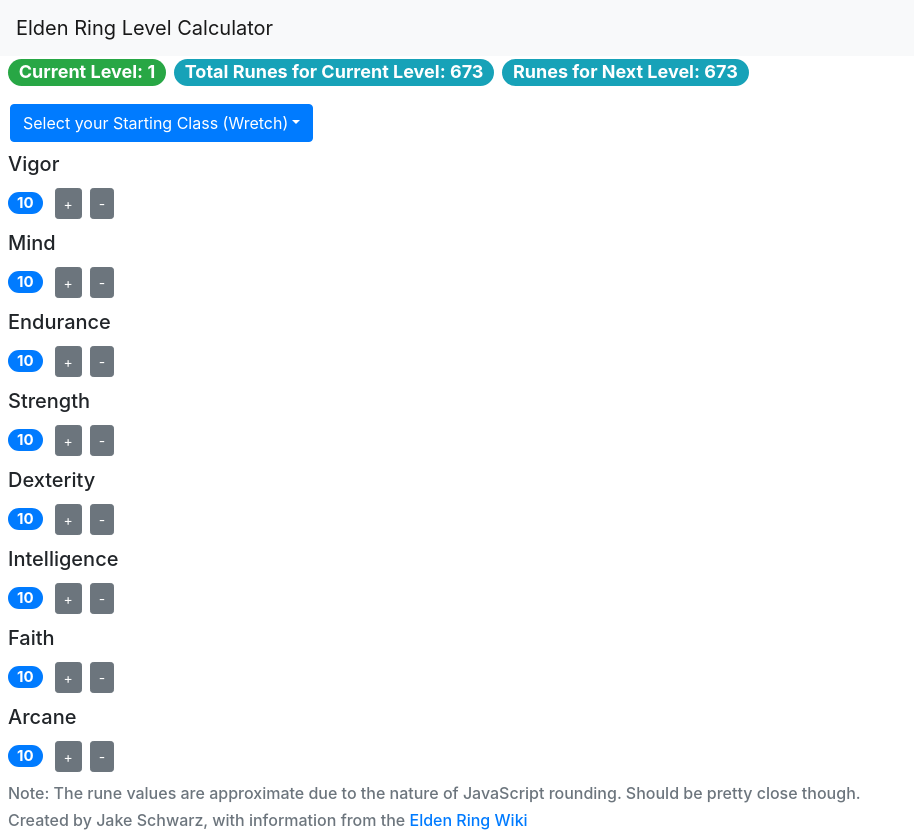
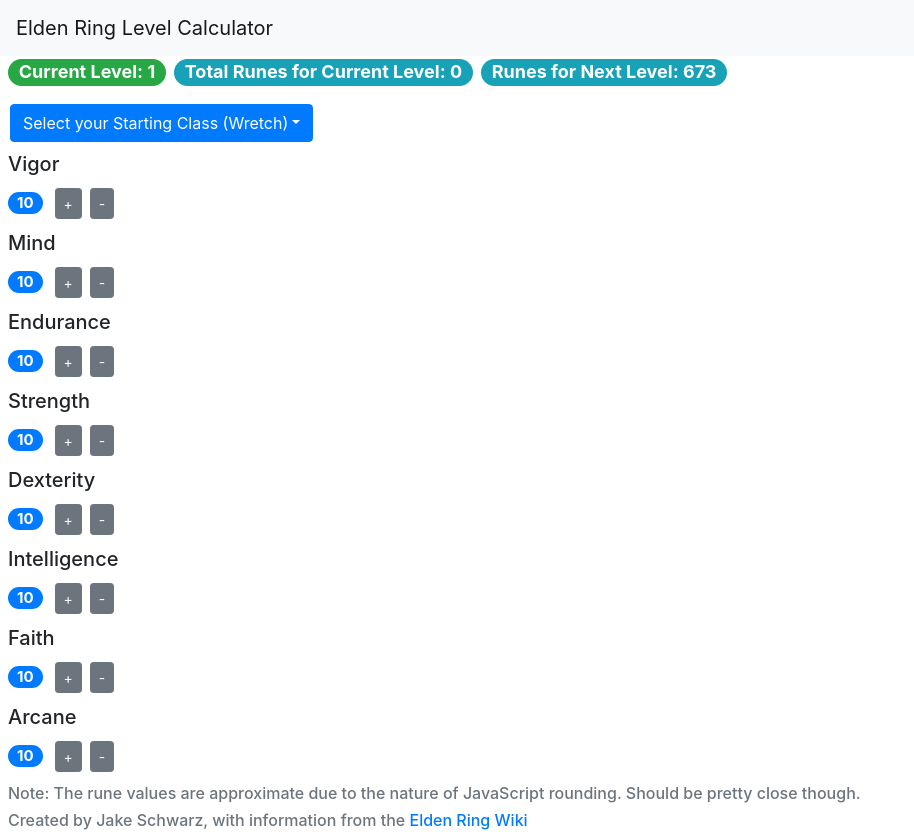
Before and after one commit to js075616/EldenRingCalculator, a React (Create React App) app: page / in a window 1280 px wide. Shown: the whole page, without its empty margins (0-914 px from the left). Built offline with nearby package versions, Linux system fonts and the light colour scheme.

Commit message:
Fixed some warnings and totalRunes not using starting level

```diff
--- a/package.json
+++ b/package.json
@@ -2,7 +2,7 @@
   "name": "elden-ring-calc",
   "version": "0.1.0",
   "private": true,
-  "homepage": "https://js075616.github.io",
+  "homepage": "https://js075616.github.io/",
   "dependencies": {
     "@testing-library/jest-dom": "^5.16.2",
     "@testing-library/react": "^12.1.3",
--- a/src/App.js
+++ b/src/App.js
@@ -16,9 +16,8 @@
       { name: "Faith", value: 10, minValue: 10 },
       { name: "Arcane", value: 10, minValue: 10 },
     ],
-    earlyRunes: [0, 0, 673, 689, 706, 723, 740, 757, 775, 793, 811, 829],
+    earlyRunes: [0, 673, 689, 706, 723, 740, 757, 775, 793, 811, 829],
     startingLevel: 1,
-    totalRunes: 0,
     nextRunes: 0,
     dropName: "Select your Starting Class (Wretch)",
   };
@@ -156,9 +155,8 @@
   };
 
   calculateRunes = (currentLevel) => {
-    currentLevel++;
+    // currentLevel++;
     let nextRunes;
-    let totalRunes;
     if (currentLevel > 11) {
       nextRunes =
         0.02 * currentLevel ** 3 +
@@ -172,9 +170,9 @@
     return nextRunes;
   };
 
-  calculateTotalRunes = (currentLevel) => {
+  calculateTotalRunes = (currentLevel, startingLevel) => {
     let totalRunes = 0;
-    for (let i = 2; i <= currentLevel + 1; i++) {
+    for (let i = startingLevel + 1; i <= currentLevel; i++) {
       totalRunes = totalRunes + this.calculateRunes(i - 1);
       // console.log("Total runes: ", totalRunes);
     }
@@ -188,7 +186,10 @@
         <NavBar
           totalCounters={this.calculateLevel()}
           nextRunes={Math.round(this.calculateRunes(this.calculateLevel()))}
-          totalRunes={this.calculateTotalRunes(this.calculateLevel())}
+          totalRunes={this.calculateTotalRunes(
+            this.calculateLevel(),
+            this.state.startingLevel
+          )}
         />
         <DropDown dropName={this.state.dropName} onSelect={this.handleSelect} />
         <main className="container"></main>
@@ -205,7 +206,7 @@
         </h6>
         <h6 className="text-muted m-2">
           Created by Jake Schwarz, with information from the{" "}
-          <a href="https://eldenring.wiki.fextralife.com/Elden+Ring+Wiki">
+          <a href={"https://eldenring.wiki.fextralife.com/Elden+Ring+Wiki/"}>
             Elden Ring Wiki
           </a>
         </h6>
--- a/src/components/dropdown.jsx
+++ b/src/components/dropdown.jsx
@@ -1,4 +1,3 @@
-import { render } from "@testing-library/react";
 import "bootstrap/dist/css/bootstrap.css";
 import Dropdown from "react-bootstrap/Dropdown";
 import React, { Component } from "react";
--- a/src/components/navbar.jsx
+++ b/src/components/navbar.jsx
@@ -5,7 +5,7 @@
   return (
     <div>
       <nav className="navbar navbar-light bg-light">
-        <a className="navbar-brand" href="#">
+        <a className="navbar-brand" href="/#">
           Elden Ring Level Calculator{" "}
         </a>
       </nav>
```
